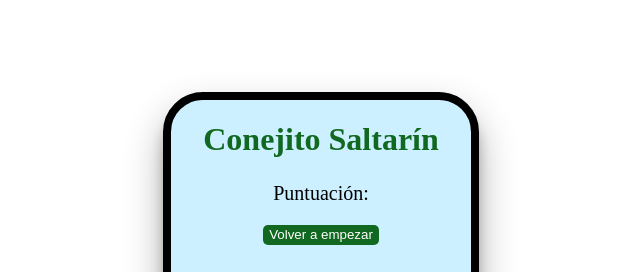
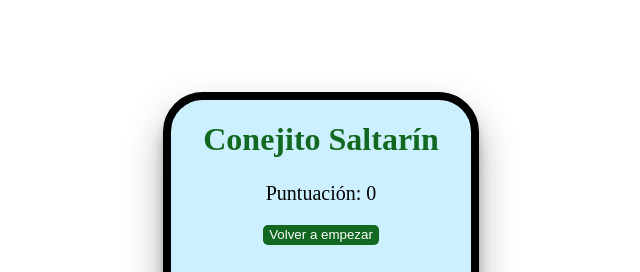
Before and after one commit to lilifernandez91/conejito-saltarin, a plain HTML site: page index.html in a window 1280 px wide. Shown: the top 272 px of the page, 319-959 px from the left. Drawn offline with Linux system fonts and the light colour scheme.

Commit message:
changes count

```diff
--- a/index.html
+++ b/index.html
@@ -11,7 +11,7 @@
     <div class="phone">
         <div class="touch-rabbit-container">
             <h1>Conejito Saltarín</h1>
-            <p class="count-text">Puntuación: <span class="count"></span></p>
+            <p class="count-text">Puntuación: <span class="count">0</span></p>
             <button class="btn-reset">Volver a empezar</button>
         </div>
         <!-- conejito 1 -->
```
